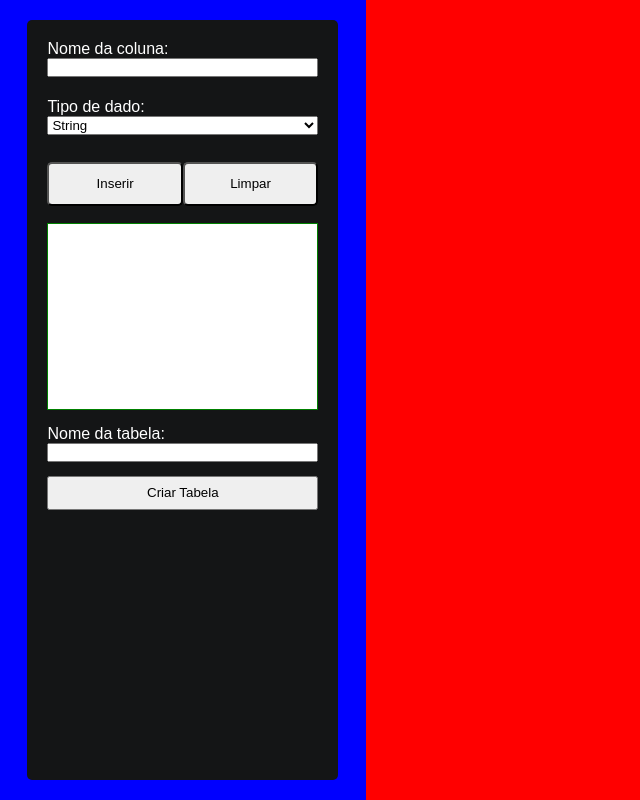
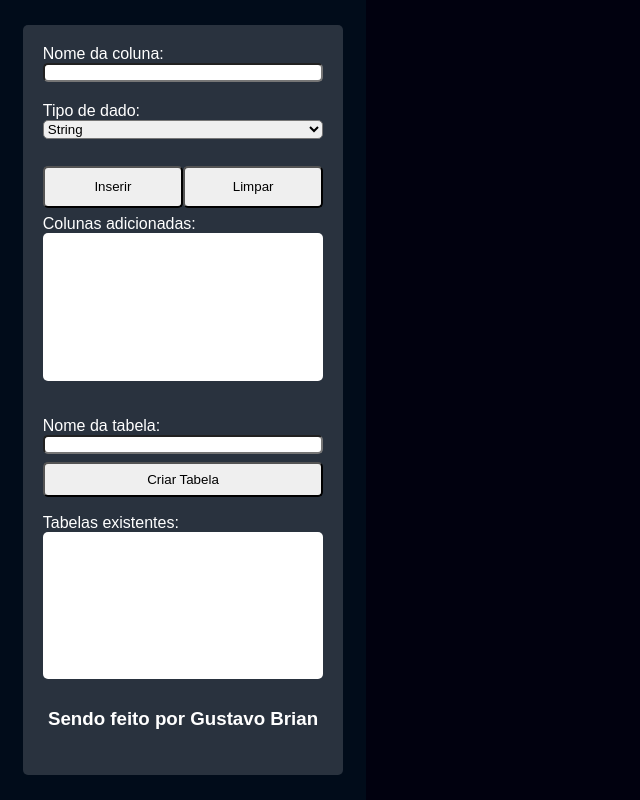
Before and after one commit to Gustavo-Brian/exemplo-de-gerenciamento-de-estoque, a plain HTML site: page index.html in a window 1280 px wide. Shown: the whole page, without its empty margins (0-640 px from the left). Drawn offline with Linux system fonts and the light colour scheme.

Commit message:
version 1.1

```diff
--- a/index.css
+++ b/index.css
@@ -2,6 +2,7 @@
     margin: 0;
     padding: 0;
     box-sizing: border-box;
+    border-radius: 5px;
 }
 
 body {
@@ -20,98 +21,134 @@ body {
     display: flex;
     height: 100%;
     width: 30%;
-    background-color: blue;
+    background-color: rgb(1, 12, 26);
     justify-content: center;
     align-items: center;
+    padding: 5px;
+    border-radius: 0px;
 }
 
 #containerCriarTabela {
     display: flex;
     flex-direction: column;
-    width: 85%;
-    background-color: rgb(20, 21, 22);
+    width: 90%;
+    background-color: rgba(255, 255, 255, 0.158);
     height: 95%;
     padding: 20px;
     border-radius: 5px;
 }
 
-#containerInput_01_CriarTabela {
+#containerInputNomeColuna {
     display: flex;
     flex-direction: column;
     height: 8%;
 }
 
-#containerInput_01_CriarTabela label {
+#containerInputNomeColuna label {
     color: white;
 }
 
-#containerInput_02_CriarTabela {
+#containerInputTipo {
     display: flex;
     flex-direction: column;
     height: 8%;
 }
 
-#containerInput_02_CriarTabela label {
+#containerInputTipo label {
     color: white;
 }
 
-#containerBotoesCriarTabela {
+#containerBotoesControle {
     display: flex;
     height: 8%;
     align-items: center;
 }
 
-#containerBotoesCriarTabela button {
+#containerBotoesControle button {
     width: 50%;
     height: 75%;
     border-radius: 5px;
     cursor: pointer;
 }
 
-#containerBotoesCriarTabela button:hover {
+#containerBotoesControle button:hover {
     color: rgb(182, 182, 182);
     background-color: rgb(53, 53, 53);
 }
 
-#colunasAdicionadasCriarTabela {
+#containerColunasAdicionadas {
+    display: flex;
+    height: 26%;
+    width: 100%;
+    flex-direction: column;
+}
+
+#containerColunasAdicionadas label {
+    color: white;
+}
+
+#colunasAdicionadas {
     display: flex;
     flex-direction: column;
-    max-height: 200px;
+    max-height: 80%;
     overflow-y: auto;
-    height: 26%;
+    height: 100%;
     width: 100%;
-    border: 1px solid green;
     background-color: white;
     color: black;
-    margin-top: 10px;
 }
 
-#containerFinalizarCriarTabela {
+#containerFinalizarCriacao {
     display: flex;
     height: 16%;
     flex-direction: column;
     justify-content: center;
 }
 
-
-#containerFinalizarCriarTabela label{
+#containerFinalizarCriacao label{
     color: white;
 }
 
-#containerFinalizarCriarTabela button {
-    margin-top: 5%;
+#containerFinalizarCriacao button {
+    margin-top: 3%;
     height: 30%;
 }
 
-#containerFinalizarCriarTabela button:hover {
+#containerFinalizarCriacao button:hover {
     color: rgb(182, 182, 182);
     background-color: rgb(53, 53, 53);
     cursor: pointer;
     border-radius: 5px;
 }
 
+#containerTabelasExistentes {
+    height: 26%;
+}
+
+#containerTabelasExistentes label {
+    color: white;
+}
+
+#tabelasExistentes {
+    display: flex;
+    flex-direction: column;
+    max-height: 100%;
+    overflow-y: auto;
+    height: 80%;
+    width: 100%;
+    background-color: white;
+    color: black;
+}
+
+#sendoFeito {
+    color: white;
+    text-align: center;
+    margin-top: 10px;
+}
+
 #containerRaiz_02 {
     height: 100%;
     width: 75%;
-    background-color: red;
+    background-color: rgb(1, 1, 15);
+    border-radius: 0px;
 }
--- a/index.html
+++ b/index.html
@@ -10,12 +10,12 @@
     <div id="layout">
         <div id="containerRaiz_01">
             <div id="containerCriarTabela">
-                <div id="containerInput_01_CriarTabela">
+                <div id="containerInputNomeColuna">
                     <label for="nomeColuna">Nome da coluna: </label>
                     <input id="nomeColuna" type="text">
                 </div>
 
-                <div id="containerInput_02_CriarTabela">
+                <div id="containerInputTipo">
                     <label for="tipo">Tipo de dado:</label>
                     <select id="tipo" name="" id="">
                         <option value="String">String</option>
@@ -25,20 +25,28 @@
                     </select>
                 </div>
 
-                <div id="containerBotoesCriarTabela">
+                <div id="containerBotoesControle">
                     <button onclick="adicionarColuna()">Inserir</button>
                     <button onclick="limparColunasAdicionadas()">Limpar</button>
                 </div>
 
-                <div id="colunasAdicionadasCriarTabela">
-
+                <div id="containerColunasAdicionadas">
+                    <label for="colunasAdicionadas">Colunas adicionadas: </label>
+                    <div id="colunasAdicionadas"></div>
                 </div>
 
-                <div id="containerFinalizarCriarTabela">
+                <div id="containerFinalizarCriacao">
                     <label for="nomeTabela">Nome da tabela: </label>
                     <input id="nomeTabela" type="text">
                     <button onclick="criarTabela()">Criar Tabela</button>
                 </div>
+
+                <div id="containerTabelasExistentes">
+                    <label for="tabelasExistentes">Tabelas existentes:</label>
+                    <div id="tabelasExistentes"></div>
+                </div>
+
+                <h3 id="sendoFeito">Sendo feito por Gustavo Brian</h3>
             </div>
         </div>
 
--- a/index.js
+++ b/index.js
@@ -5,7 +5,7 @@ const divContainerRaiz_02 = document.getElementById('containerRaiz_02')
 const inputNomeColuna = document.getElementById('nomeColuna')
 const inputTipo = document.getElementById('tipo')
 const inputNomeTabela = document.getElementById('nomeTabela')
-const divColunasAdicionadas = document.getElementById('colunasAdicionadasCriarTabela')
+const divColunasAdicionadas = document.getElementById('colunasAdicionadas')
 
 function adicionarColuna() {
     let containerDiv = document.createElement('div')
@@ -24,13 +24,14 @@ function adicionarColuna() {
 
 function criarTabela() {
     let tabela = document.createElement('table')
+    tabela.style.color = 'white'
     let caption = document.createElement('caption')
-    caption.innerHTML = input_03
+    caption.innerHTML = inputNomeTabela.value
     let thead = document.createElement('thead')
     let tbody = document.createElement('tbody')
     let tfoot = document.createElement('tfoot')
     let linha = document.createElement('tr')
-    Array.from(document.getElementById('colunasAdicionadas').children).map(
+    Array.from(divColunasAdicionadas.children).map(
         (el) => {
             col = document.createElement('th')
             col.innerHTML = ' (' + el.children[1].innerHTML + ' | ' + el.children[0].innerHTML + ') '
@@ -42,8 +43,9 @@ function criarTabela() {
     tabela.appendChild(thead)
     tabela.appendChild(tbody)
     tabela.appendChild(tfoot)
-    containerRaiz_02.appendChild(tabela)
+    divContainerRaiz_02.appendChild(tabela)
     tabelas.push(tabela)
+
 }
 
 function adicionarElementoNaTabela() {
```
